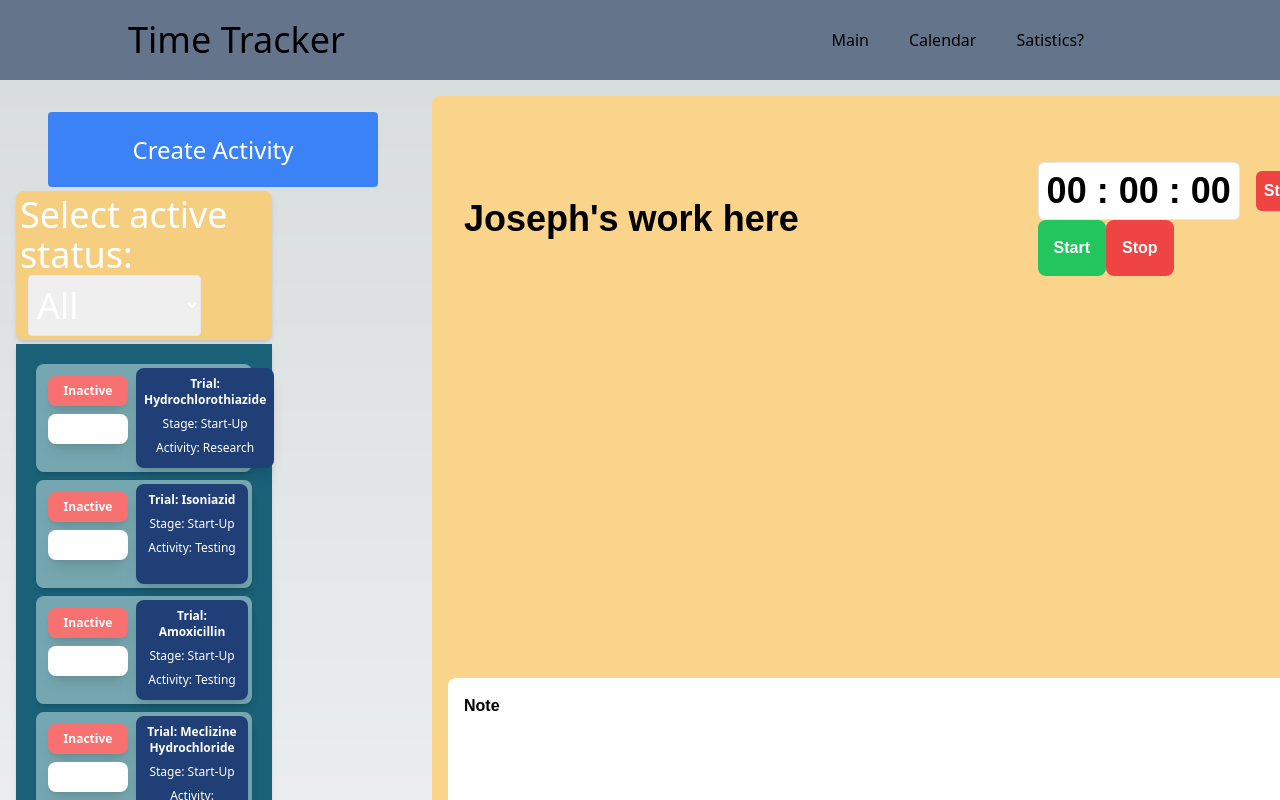
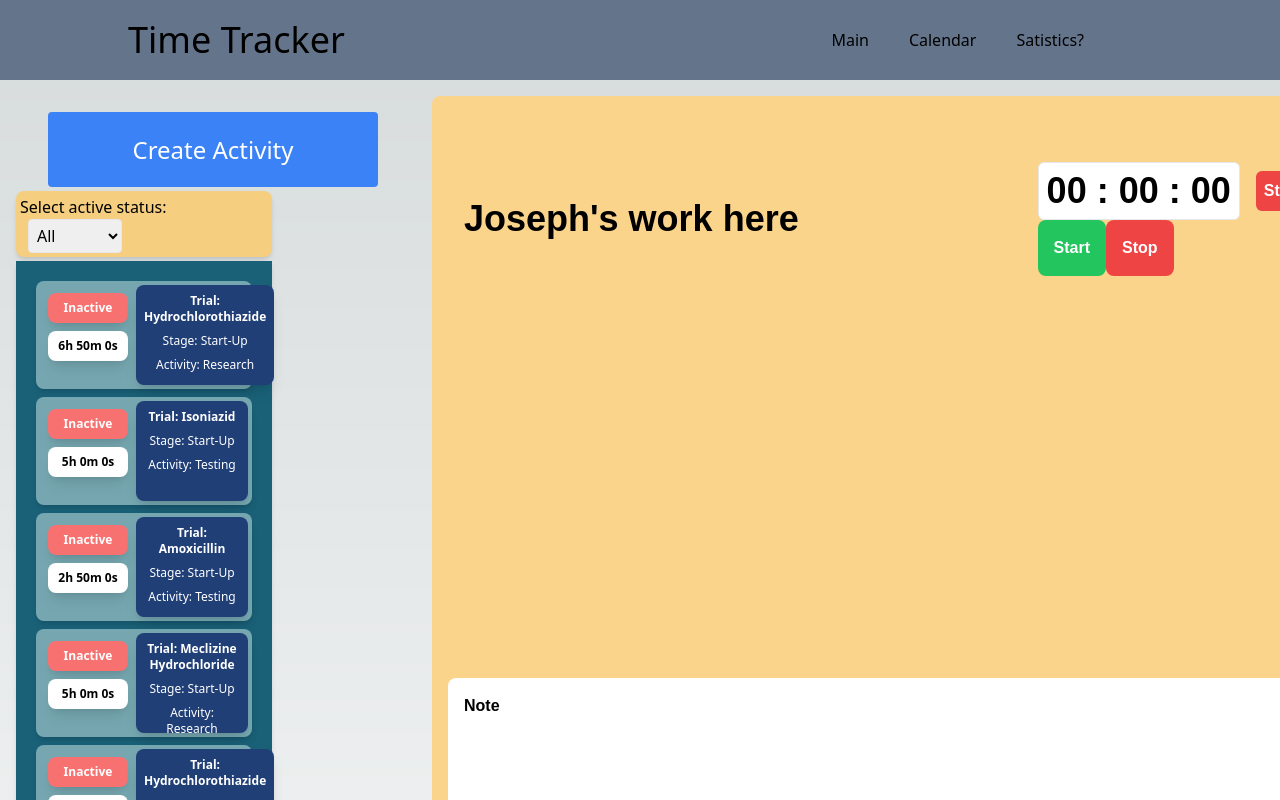
Before and after one commit to CHCTS-Microservices/TimeTracker, a Next.js app: page /main in a window 1280 px wide. Shown: the top 800 px of the page. Built offline with nearby package versions, Linux system fonts and the light colour scheme.

Commit message:
fixed styleing of side componet

```diff
--- a/src/app/main/page.tsx
+++ b/src/app/main/page.tsx
@@ -26,7 +26,7 @@ export default function Page() {
                         Create Activity
                     </button>
                     {/* Sidebar */}
-                    <div className="text-4xl text-white">
+                    <div className="">
                     <SidePanel events={events}/>
                     </div>
                 </div>
--- a/src/components/SidePanel.tsx
+++ b/src/components/SidePanel.tsx
@@ -50,7 +50,7 @@ function SidePanel( {events} : SidePanelProps) {
 
               {/*Card: dynamic time. */}
               <div className={`flex items-center justify-center w-[80px] h-[30px] mt-2 ml-2 rounded-lg shadow-lg bg-white`} >
-                <p className="text-xs font-semibold  ">{formatDuration(Struct.timeCalc(event))}</p>
+                <p className="text-xs font-semibold  bg-white text-black">{formatDuration(Struct.timeCalc(event))}</p>
               </div>
             </div>
 
```
